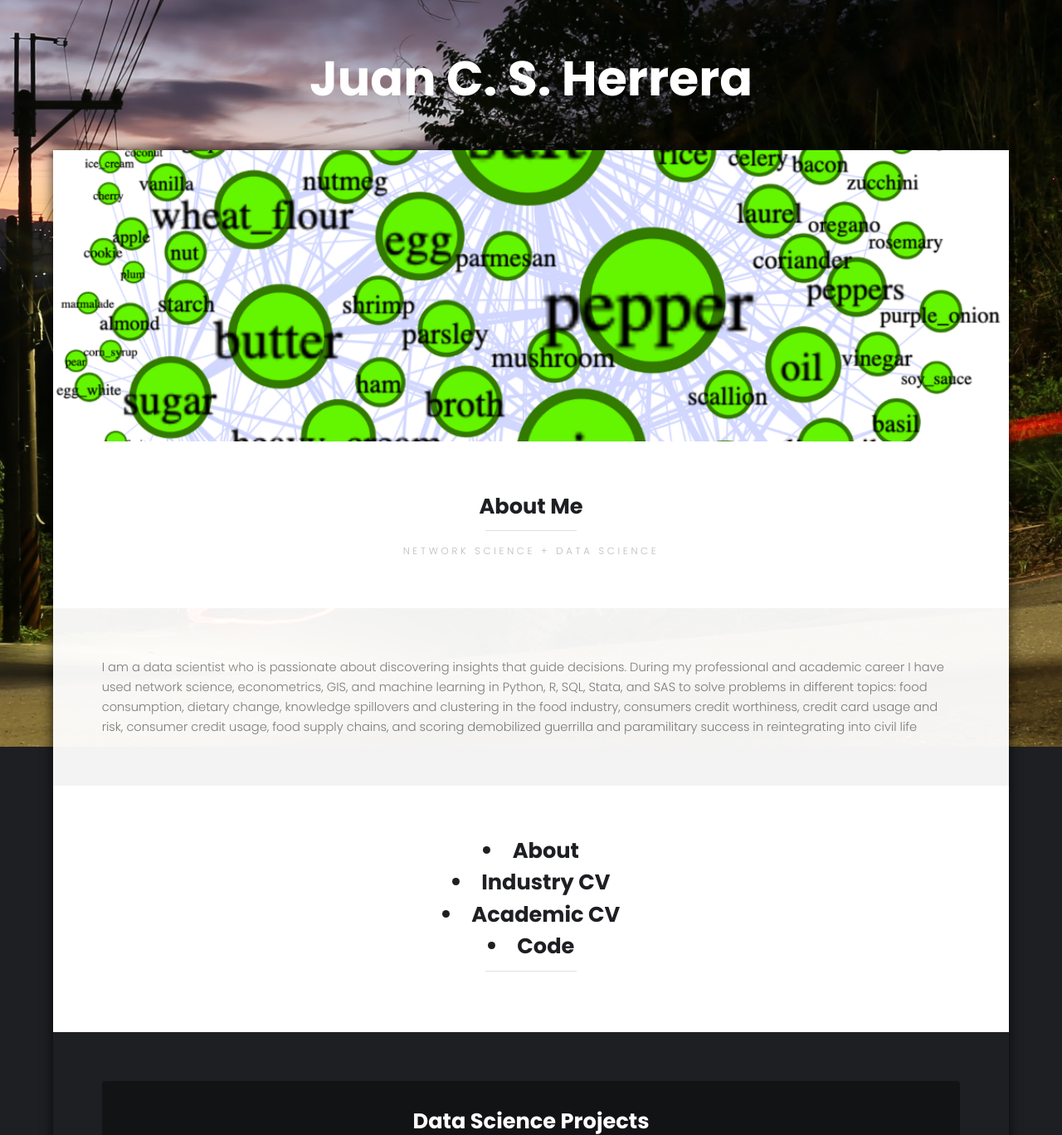
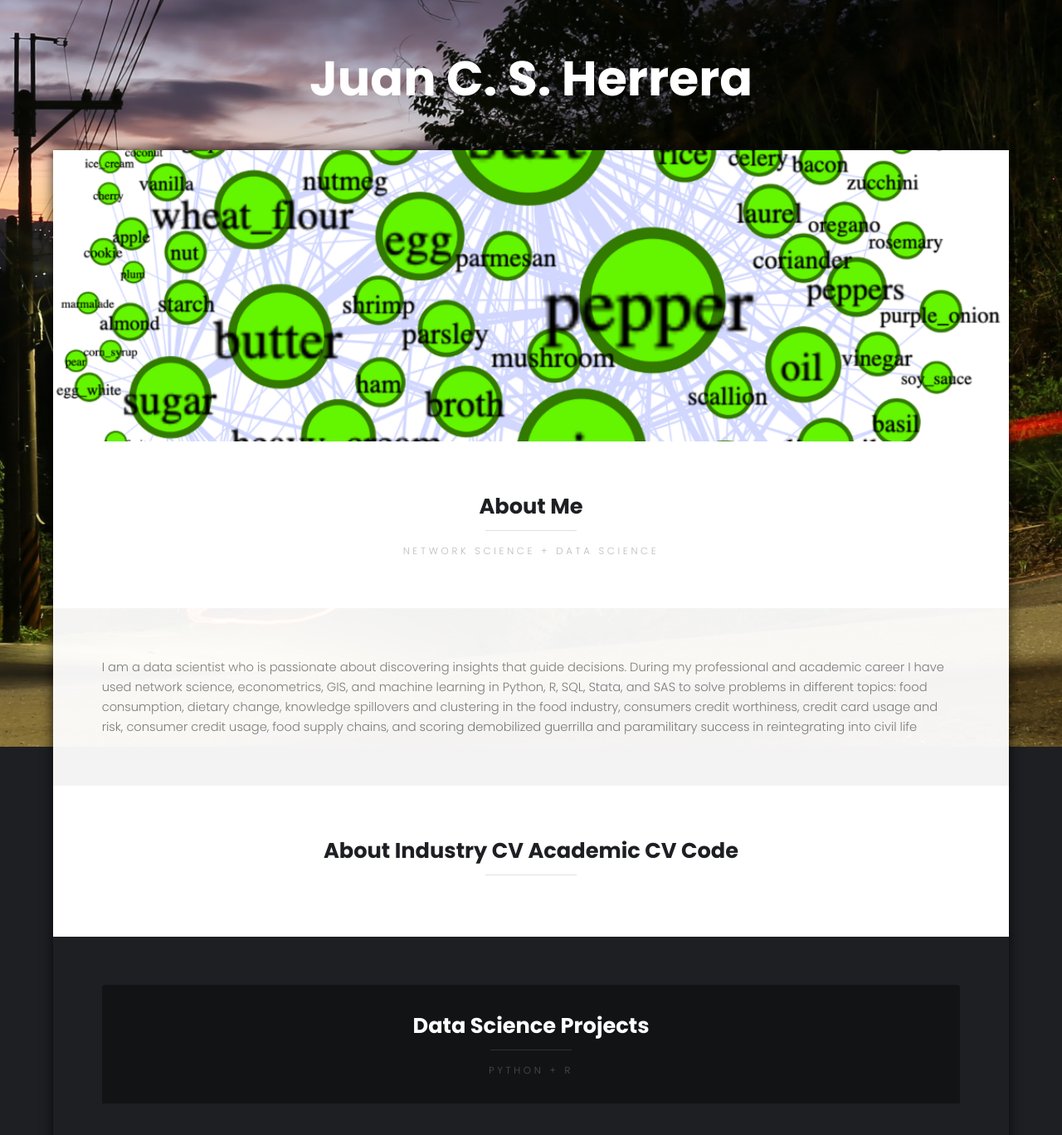
Before and after one commit to juancsherrera/juancsherrera.github.io, a Jekyll site: the page index.html, which Jekyll copies as it is, in a window 1280 px wide. Shown: the top 1368 px of the page at 83% size. Built offline with Jekyll 4.4.1, drawn with Linux system fonts in a browser that asks for light colours; grey boxes are pictures that could not be loaded.

```diff
--- a/index.html
+++ b/index.html
@@ -34,10 +34,10 @@
 
 						<header class="special">
 							<h2>
-							<li><a href="https://juancsherrera.github.io/about">About</a></li>
-							<li><a href="Industry_CV_2020_Juan_C_S_Herrera.png">Industry CV</a></li>
-							<li><a href="CV_AC_JUAN_2020_WEB.html">Academic CV</a></li>
-							<li><a href="https://github.com/juancsherrera">Code</a></li>
+							<a href="https://juancsherrera.github.io/about">About</a></li>
+							<a href="Industry_CV_2020_Juan_C_S_Herrera.png">Industry CV</a></li>
+							<a href="CV_AC_JUAN_2020_WEB.html">Academic CV</a></li>
+							<a href="https://github.com/juancsherrera">Code</a></li>
 							</h2>
 
 						</header>
```
